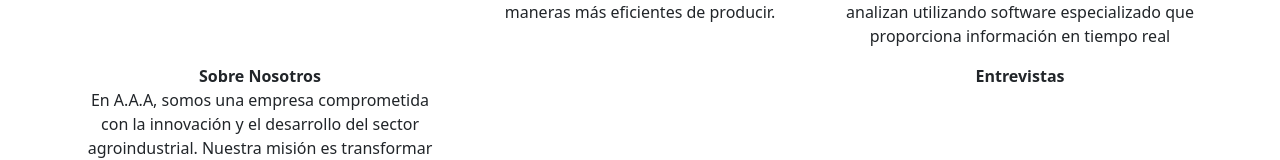
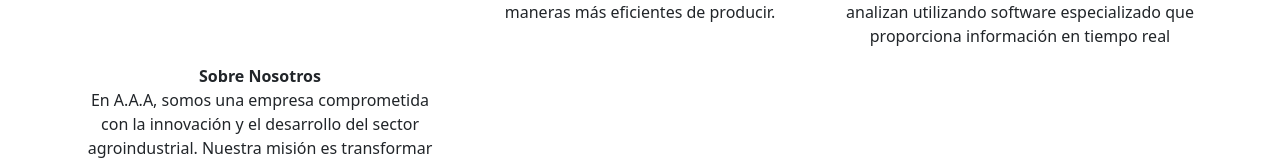
Before and after one commit to elzanetoide32/desarrollo-web-1, a plain HTML site: page AAA/index.html in a window 1280 px wide. Shown: the part 416-576 px from the top of the page. Drawn offline with nearby package versions, Linux system fonts and the light colour scheme.

Commit message:
Update index.html

```diff
--- a/AAA/index.html
+++ b/AAA/index.html
@@ -83,7 +83,7 @@
                     </div>
                 </div>
 
-                <div id="entre" class="col-md-4 offset-md-4"><b>Entrevistas</b>
+                <div id="entre" class="col-md-4 offset-md-4">
                     <div>
 
                     </div>
```
